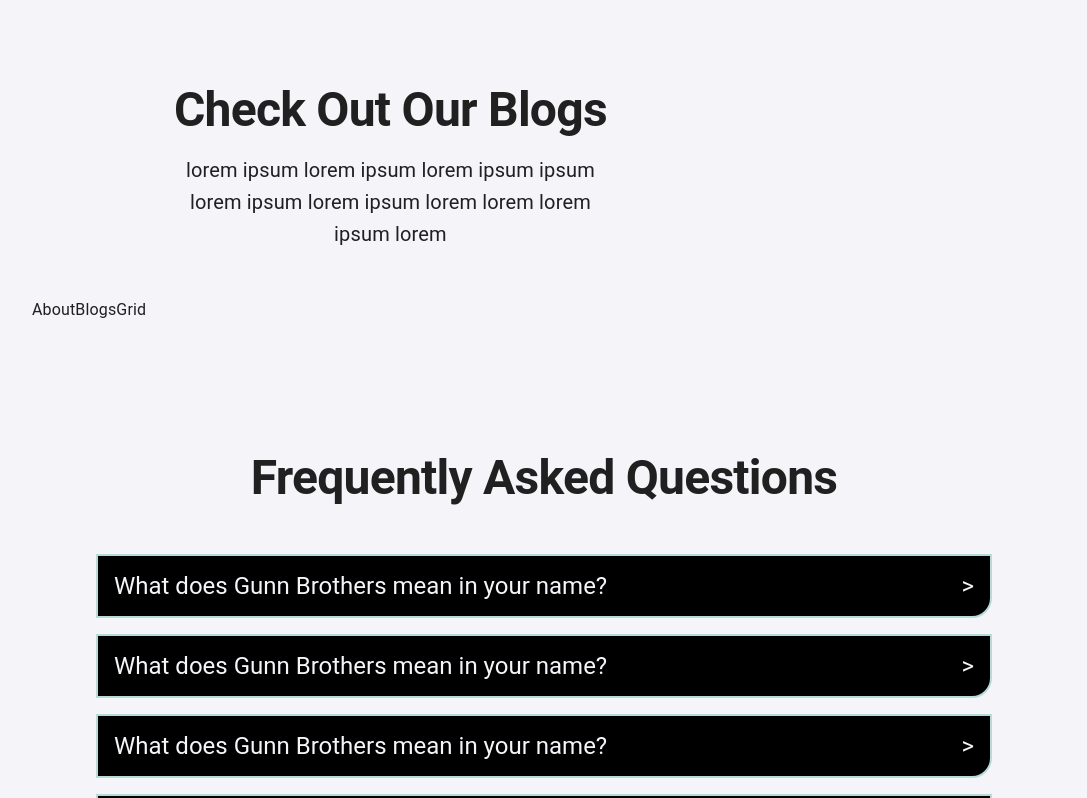
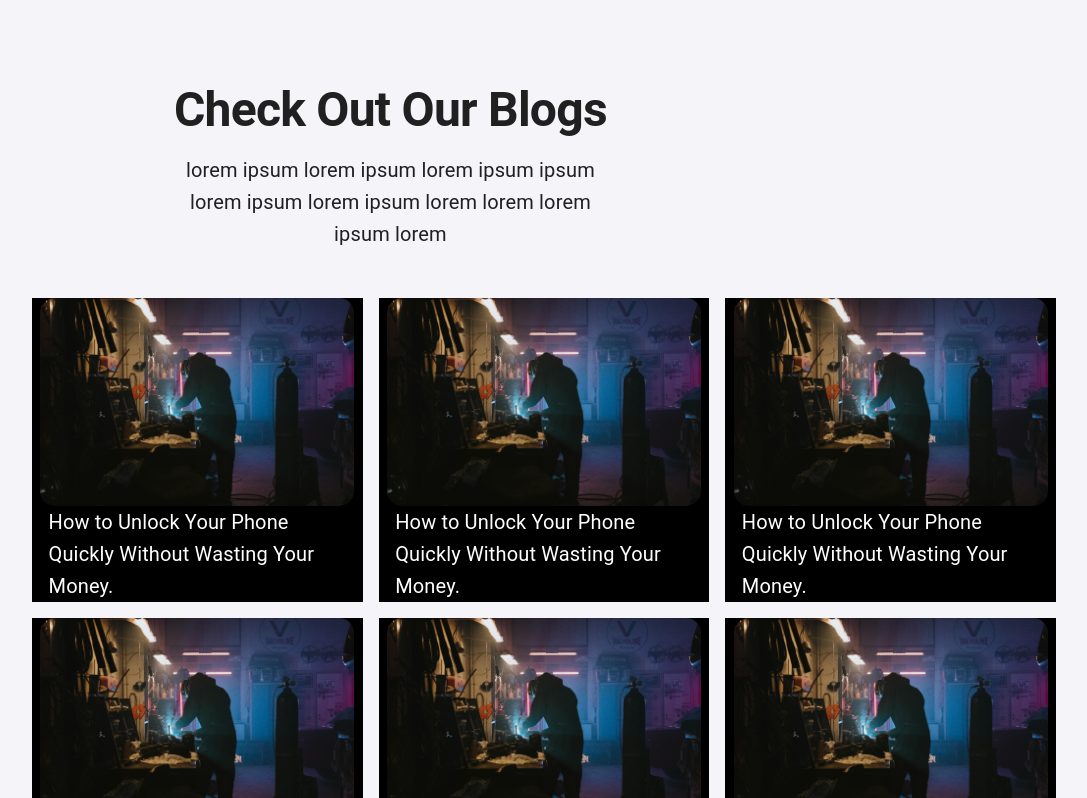
Before and after one commit to jamesdev4you/GunnBrothersFinal, a React (Create React App) app: page /about in a window 1280 px wide. Shown: the part 799-1597 px from the top of the page, without its empty margins (96-1183 px from the left). Built offline with nearby package versions, Linux system fonts and the light colour scheme.

Commit message:
about home page mvp

```diff
--- a/src/components/About/aboutBlogs/AboutBlogs.js
+++ b/src/components/About/aboutBlogs/AboutBlogs.js
@@ -7,9 +7,9 @@ const AboutBlogs = () => {
   return (
     <Box
       sx={{
-        width: { xl: '70%', lg: '80%', md: '90%', sm: '100%', xs: '100%' },
+        width: { xl: '60%', lg: '80%', md: '90%', sm: '100%', xs: '100%' },
         height: {
-          xl: '65vh',
+          xl: 'auto',
           lg: '80%',
           md: '80%',
           sm: '90%',
@@ -32,7 +32,7 @@ const AboutBlogs = () => {
           xs: 'center',
         },
         gap: {
-          xl: '0em',
+          xl: '3em',
           lg: '3em',
           md: '1em',
           sm: '2em',
--- a/src/components/About/aboutBlogs/AboutBlogsGrid.js
+++ b/src/components/About/aboutBlogs/AboutBlogsGrid.js
@@ -1,7 +1,78 @@
 import React from 'react';
+import Box from '@mui/material/Box';
+import Grid from '@mui/material/Grid';
+import Technician from '../../../assets/pictures/technican.jpg';
+import { Typography } from '@mui/material';
+
+const BlogGridItems = [
+  {
+    title: 'How to Unlock Your Phone Quickly Without Wasting Your Money.',
+    picture: Technician,
+  },
+  {
+    title: 'How to Unlock Your Phone Quickly Without Wasting Your Money.',
+    picture: Technician,
+  },
+  {
+    title: 'How to Unlock Your Phone Quickly Without Wasting Your Money.',
+    picture: Technician,
+  },
+  {
+    title: 'How to Unlock Your Phone Quickly Without Wasting Your Money.',
+    picture: Technician,
+  },
+  {
+    title: 'How to Unlock Your Phone Quickly Without Wasting Your Money.',
+    picture: Technician,
+  },
+  {
+    title: 'How to Unlock Your Phone Quickly Without Wasting Your Money.',
+    picture: Technician,
+  },
+];
 
 const AboutBlogsGrid = () => {
-  return <div>AboutBlogsGrid</div>;
+  return (
+    <Box sx={{ width: '100%', height: 'auto' }}>
+      <Grid container spacing={2}>
+        {BlogGridItems.map((item) => (
+          <Grid item xs={4}>
+            <Box
+              sx={{
+                height: '38vh',
+                backgroundColor: 'black',
+                display: 'flex',
+                flexDirection: 'column',
+                alignItems: 'center',
+                justifyContent: 'space-around',
+              }}
+            >
+              <Box
+                sx={{
+                  backgroundImage: `url(${item.picture})`,
+                  width: '95%',
+                  height: '70%',
+                  backgroundSize: 'cover',
+                  backgroundRepeat: 'none',
+                  backgroundPosition: 'center',
+                  borderRadius: {
+                    xl: '5px',
+                    lg: '15px',
+                    md: '15px',
+                    sm: '0px',
+                    xs: '0px',
+                  },
+                }}
+              />
+              <Typography variant='h6' sx={{ color: 'white', width: '90%' }}>
+                {item.title}
+              </Typography>
+            </Box>
+          </Grid>
+        ))}
+      </Grid>
+    </Box>
+  );
 };
 
 export default AboutBlogsGrid;
```
